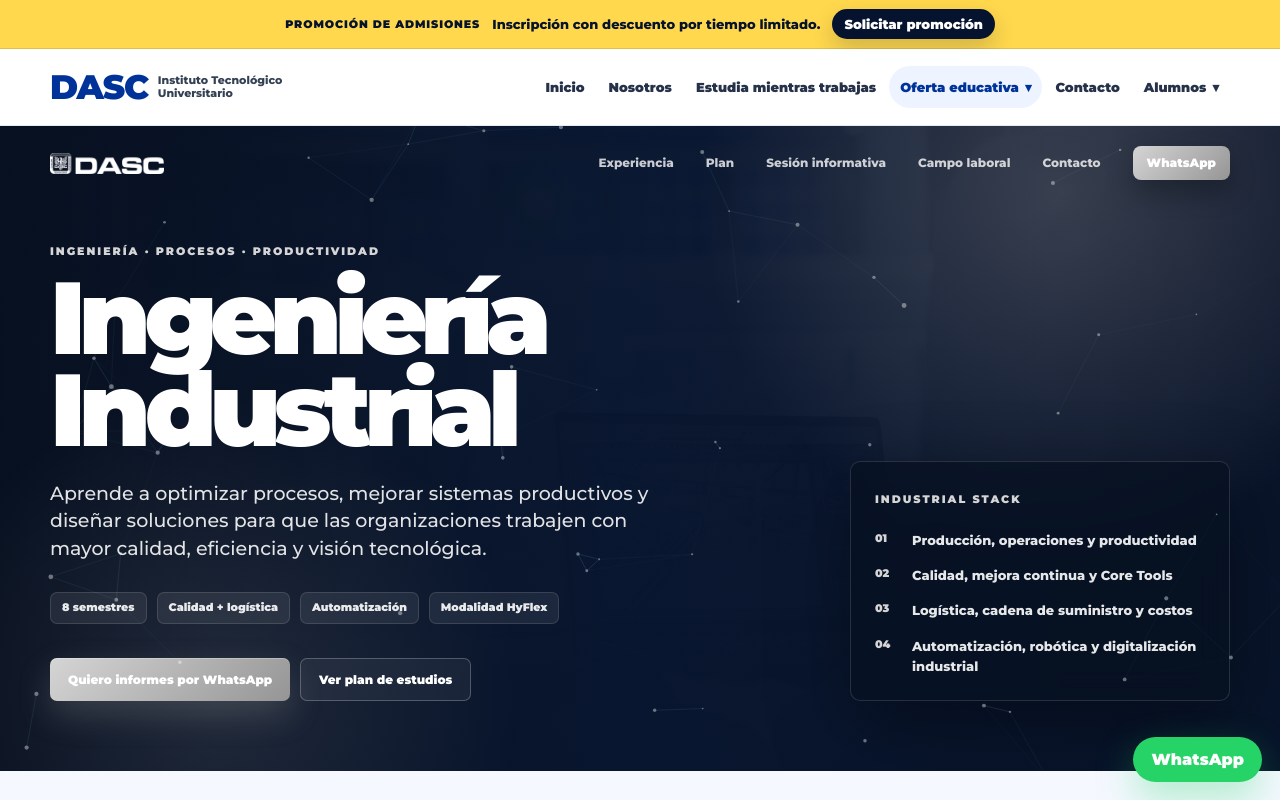
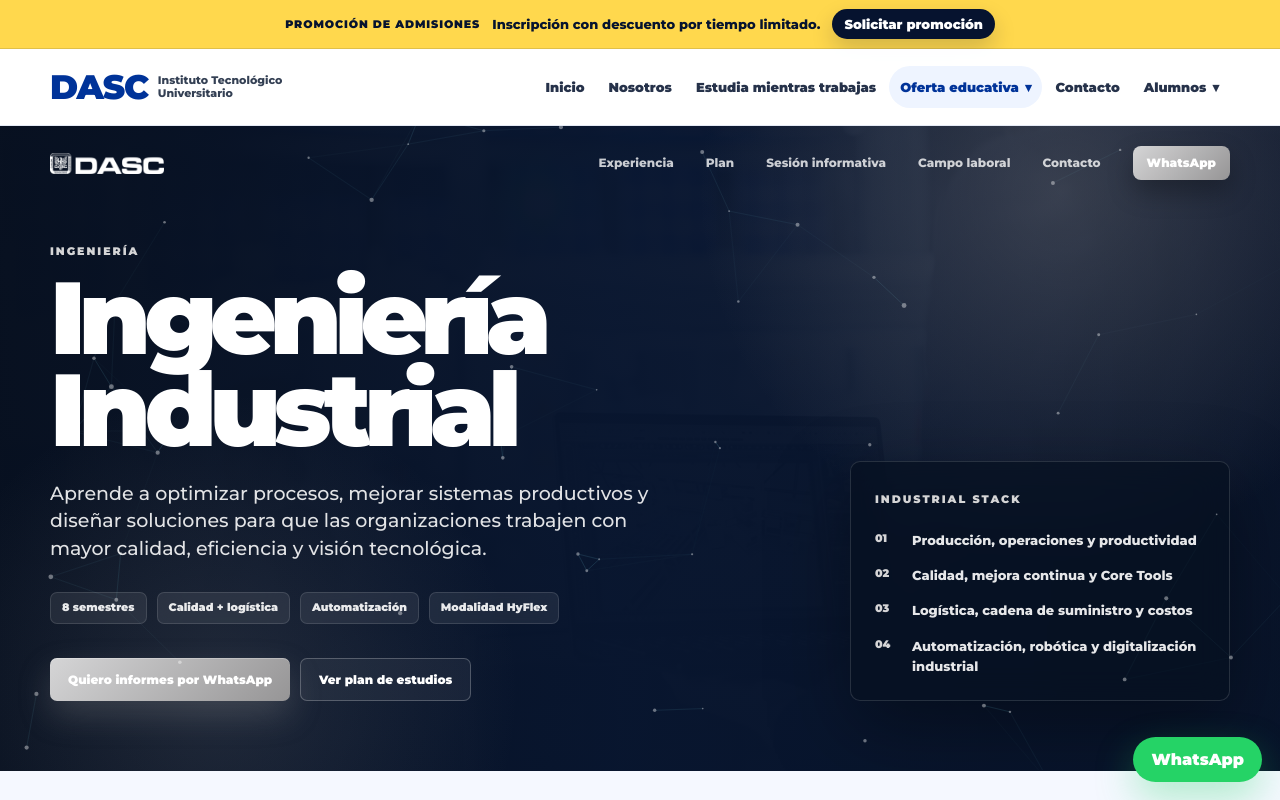
Before and after one commit to alebristudio-3D/DASC-TECH, a plain HTML site: page ingenieria-industrial.html in a window 1280 px wide. Shown: the top 800 px of the page. Drawn offline with Linux system fonts and the light colour scheme; files whose address does not match are found by name.

Commit message:
Update ingenieria-industrial.html

```diff
--- a/ingenieria-industrial.html
+++ b/ingenieria-industrial.html
@@ -870,7 +870,7 @@ body {
             <span class="dasc-logo__mark" aria-hidden="true"></span>
           </a>
 
-          <span class="dasc-kicker">Ingeniería · Procesos · Productividad</span>
+          <span class="dasc-kicker">Ingeniería</span>
 
           <h1 id="hero-title">Ingeniería Industrial</h1>
 
```
